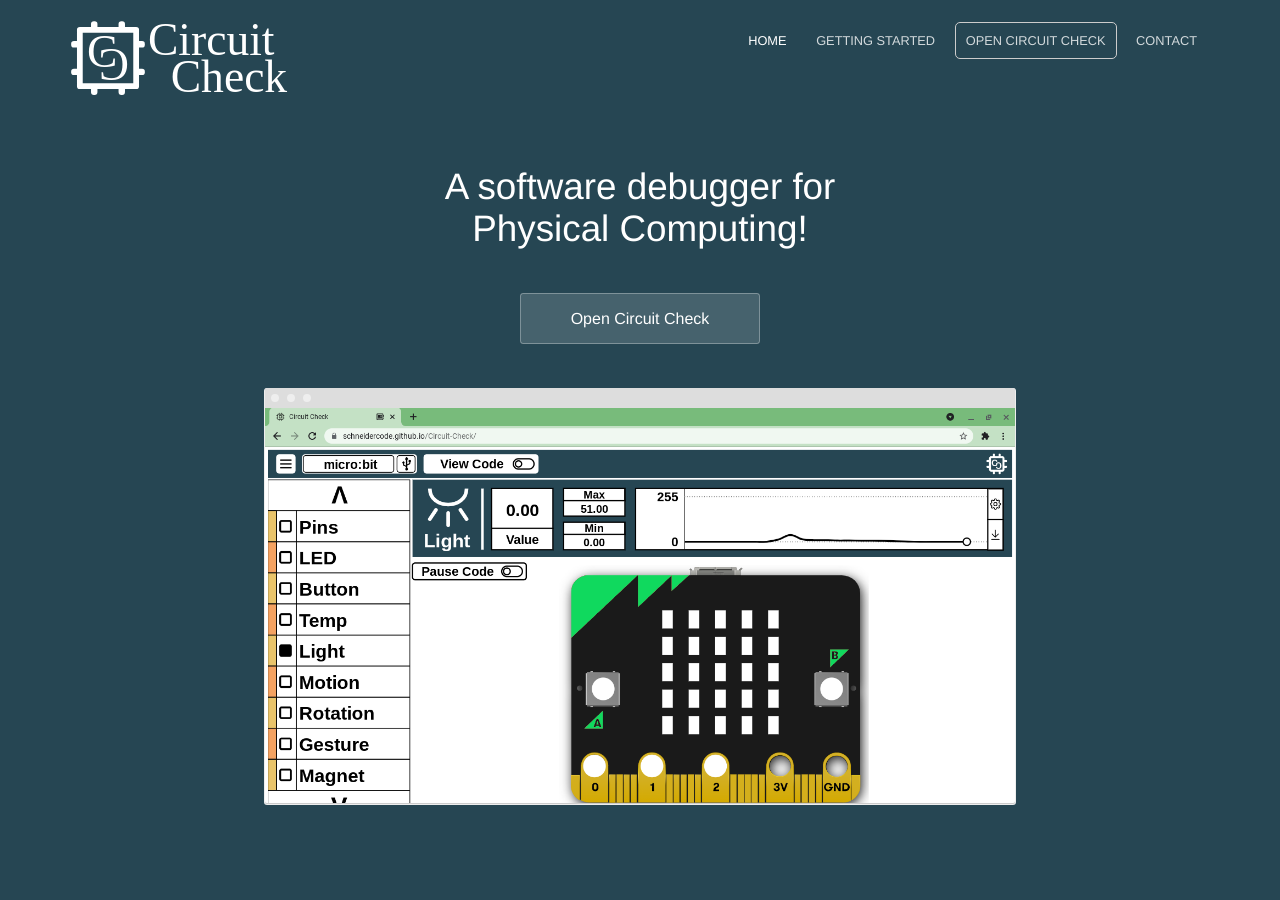
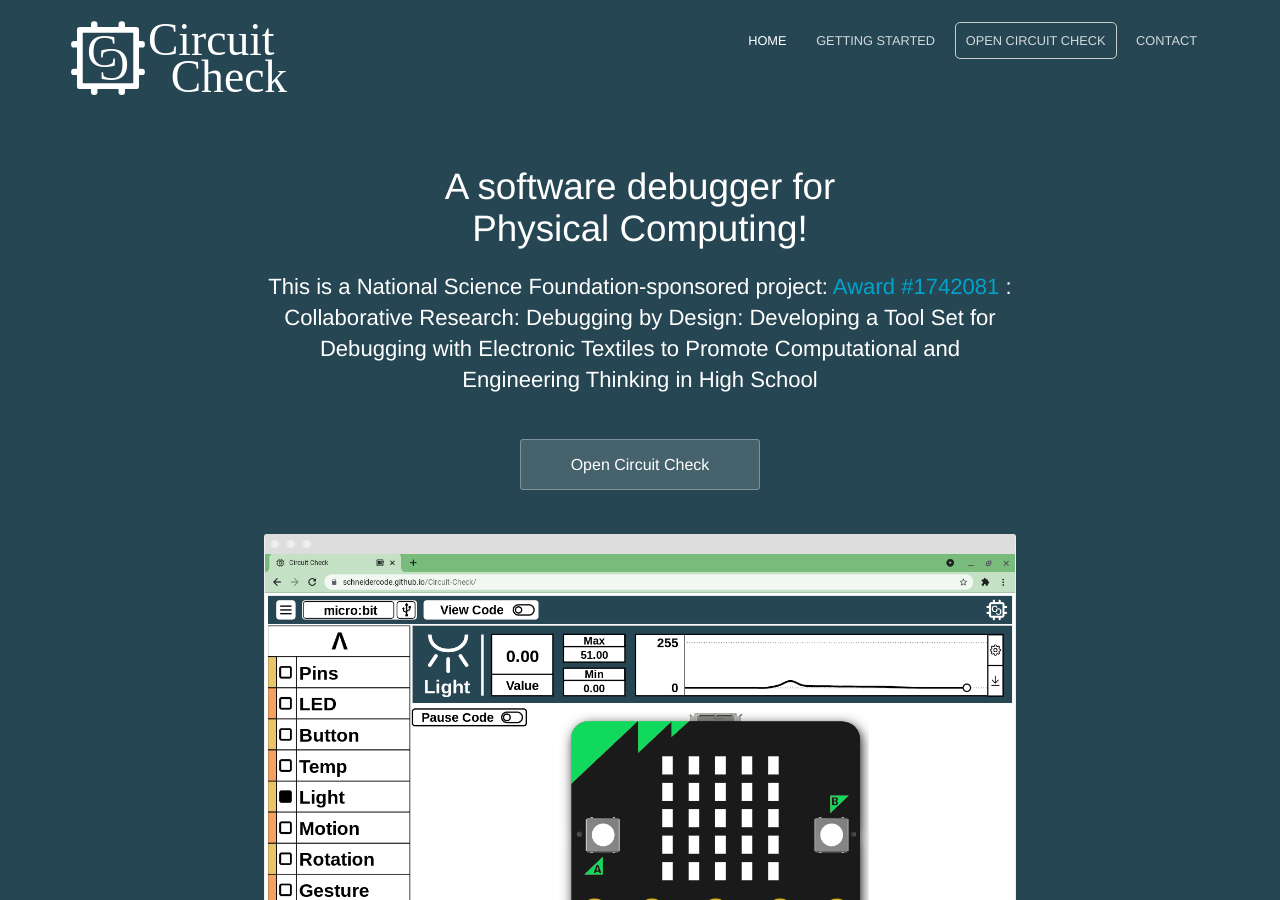
Before and after one commit to SchneiderCode/Circuit-Check-Web, a Jekyll site: the page built from index.html, in a window 1280 px wide and 900 px high. Built offline with Jekyll 4.4.1, drawn with Linux system fonts in a browser that asks for light colours.

Commit message:
Add NSF Funding

```diff
--- a/index.html
+++ b/index.html
@@ -5,6 +5,7 @@ description: A software debugger for physical computing
 <section class="hero">
 	<div class="text-container">
 		<h1 class="editable">A software debugger for <br> Physical Computing!</h1>
+		<p>This is a National Science Foundation-sponsored project:<a href="https://www.nsf.gov/awardsearch/showAward?AWD_ID=1742081"> Award #1742081 </a>: Collaborative Research: Debugging by Design: Developing a Tool Set for Debugging with Electronic Textiles to Promote Computational and Engineering Thinking in High School</p>
 		<div class="cta button alt"><a href="https://schneidercode.github.io/Circuit-Check">Open Circuit Check</a></div>
 		<div>
 			<img src="{{ site.baseurl }}/images/CC_Light Sensor.png" alt="Screenshot" class="screenshot editable" /> <!-- Switch to youtube video -->
```
